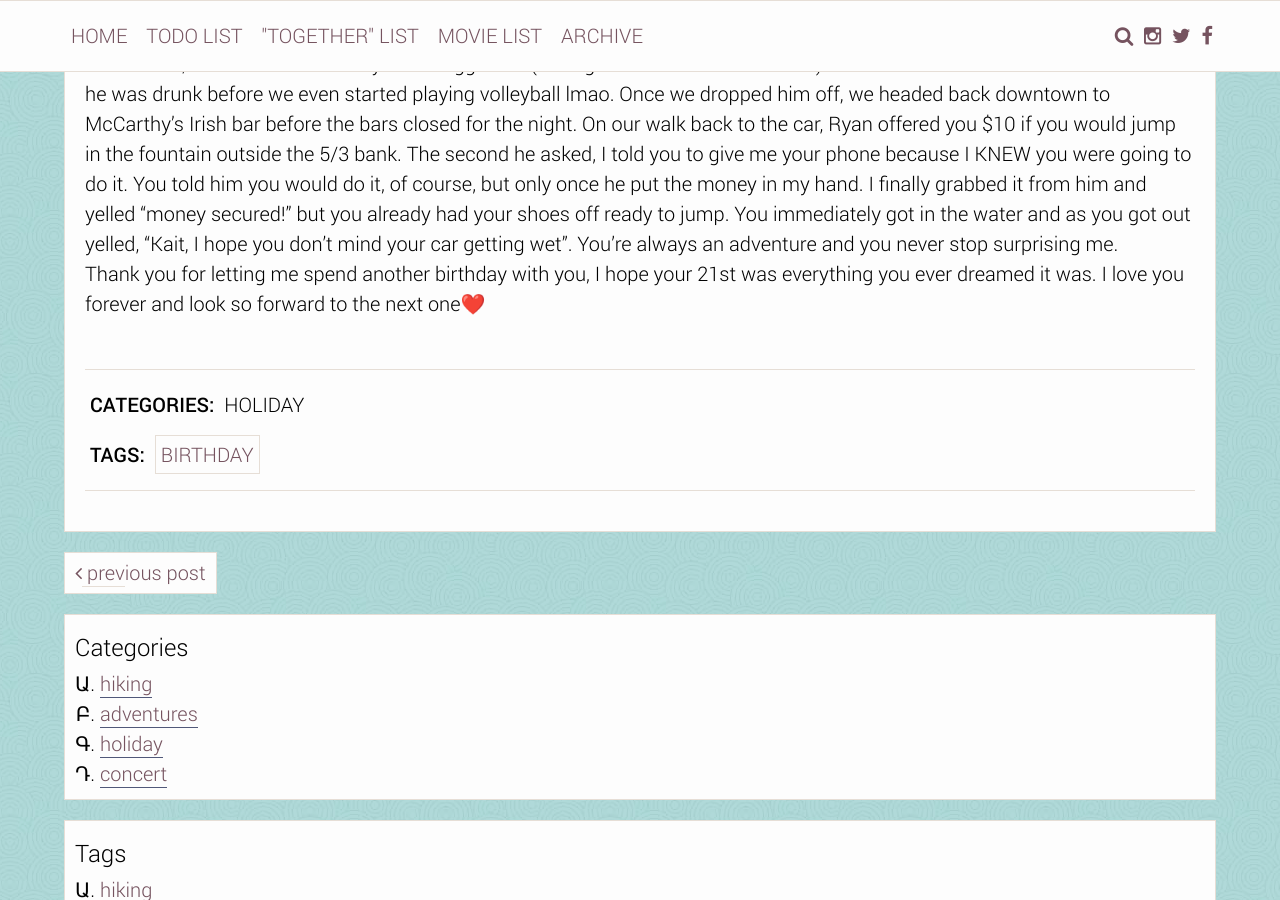
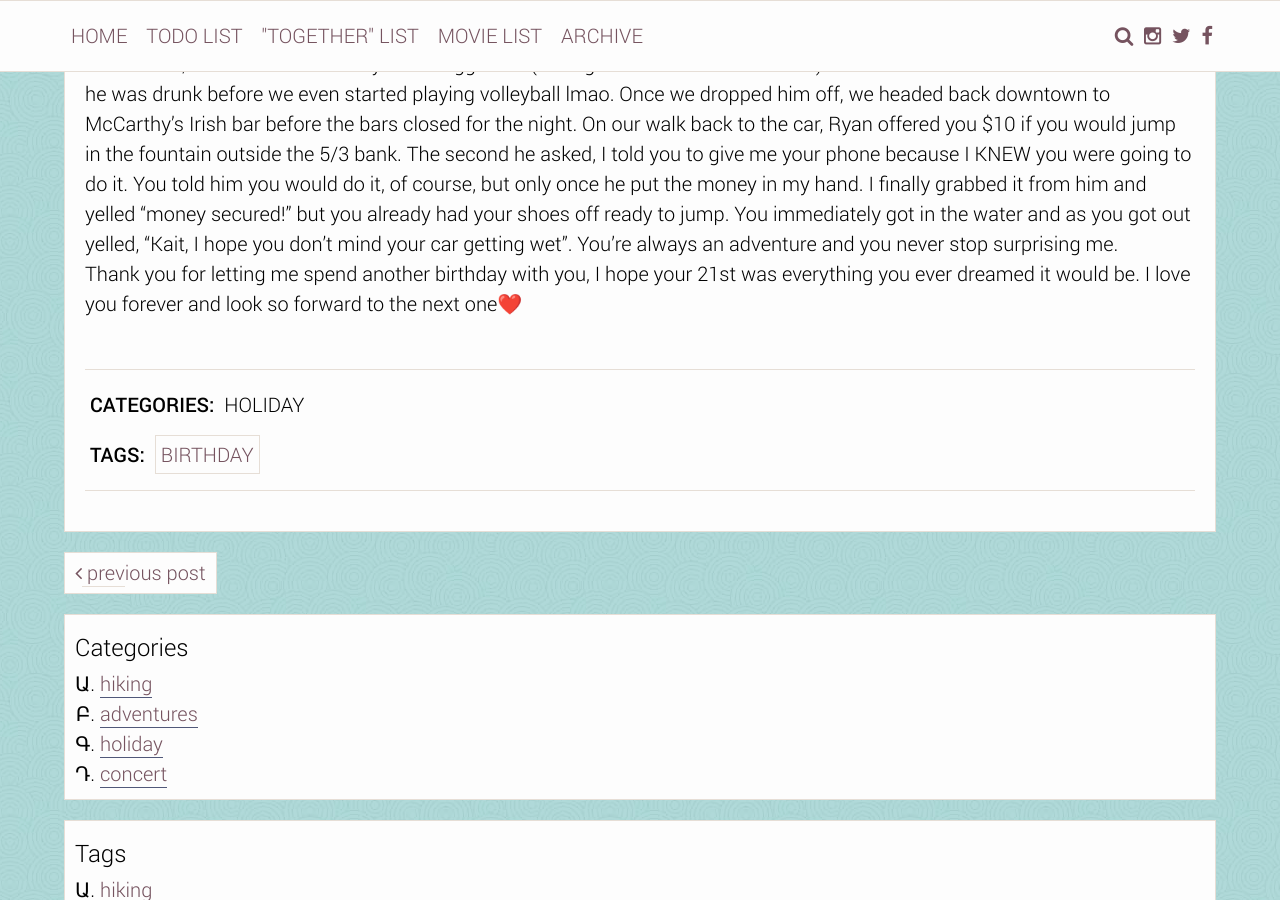
Before and after one commit to HappyBirthdayKait/HappyBirthdayKait.github.io, a Jekyll site: the page built from _posts/2018-05-10-Blakes21stBday.md, in a window 1280 px wide and 900 px high, scrolled down 1506 px. Built offline with Jekyll 4.4.1, drawn with Linux system fonts in a browser that asks for light colours.

Commit message:
update photos?

```diff
--- a/_posts/2018-05-10-Blakes21stBday.md
+++ b/_posts/2018-05-10-Blakes21stBday.md
@@ -8,10 +8,10 @@
 category: [holiday]
 ---
 Blake's 21st birthday was LIT! At 11:45 pm, we went to Tin Roof and waited till midnight so you could get your first drink (bourbon and coke, imagine that)! We ran into Andres and his friends and you had a beer, we hung out for about an hour before going home. While you were sleeping, I snuck your gifts onto the coffee table and put a card on your nightstand telling you where to find them. You came out and were totally shocked by how much alcohol I got you 😂 next we got your hair cut, got your new ~sideways~ license and headed to BJ's for lunch! You had your second drink and we had a really nice lunch, which included a free pizzookie. You picked monkeybread because you wanted something I would like too 😘 you're always thoughtful like that. The pizzookie wasn't enough, so we went to Baskin Robbins for free ice cream after that! We were on day 3 (?) of no wifi so we packed up your entire desktop and headed to Andrew's to play Siege and let me catch up on Riverdale. From there, we met your mom, Jim, and Brennan at Drake's for drinks and appetizers before meeting your dad at Marikkas. At Marikkas, you played darts with your dad and somehow managed to get a bullseye!
-<br> It was 10 o'clock before we got home and the fun really began. Ryan and Devon came over to pregame before hitting up Two Keys for Thirsty Thursday. No more "patron on ice", they just let you in! Two Keys was filled with beer pong, lots of drinking, trying to get Ryan to go in the kitchen and make you a pizza, and Ryan jumping on my foot. By the time we got home, you were so drunk that you were repeatedly telling me "Kait, I'm having a great time" in a Scottish accent. That's our new measurement for how drunk you are lmao. You also asked me to wash your bar clothes at 2:30 am because Ryan spilled a drink on you and you were afraid it would stain AND begged me to NOT make you cookies when I told you I was going to go unmake my bed 😂 yousa weirdo. PS. I tried to keep track of your drinks on your birthday, but I stopped counting after 6 at Two Keys. You drank your heart out my friend.
-<br> The next day was more relaxed, we went to iHop for a recovery breakfast then picked Brennan up from school and took him with us to the hospital to get my limp checked out lol. We had O'Charley's before going to a Legends Game where you drank even more (imagine that!). They accidentally gave your mom a triple and you asked for the same haha.
-<br> The party picked back up on Saturday when you spent the day on a bourbon tour at Makers Mark with your mom before coming home to play sand volleyball at Marikkas. We went with Ryan, Nick, and Tasha. Sand volleyball was a ton of fun, we ended up joining another team and winning a bet that resulted in them buying our whole team tequila shots (your favorite!!!) After the volleyball, we decided it would be fun to go to actual bars so we ran home and changed before going out. We started at Tin Roof, then went to the Roxy and Stagger Inn (having a drink at each of course) before we had to take Nick home because he was drunk before we even started playing volleyball lmao. Once we dropped him off, we headed back downtown to McCarthy's Irish bar before the bars closed for the night. On our walk back to the car, Ryan offered you $10 if you would jump in the fountain outside the 5/3 bank. The second he asked, I told you to give me your phone because I KNEW you were going to do it. You told him you would do it, of course, but only once he put the money in my hand. I finally grabbed it from him and yelled "money secured!" but you already had your shoes off ready to jump. You immediately got in the water and as you got out yelled, "Kait, I hope you don't mind your car getting wet". You're always an adventure and you never stop surprising me.
-<br> Thank you for letting me spend another birthday with you, I hope your 21st was everything you ever dreamed it was. I love you forever and look so forward to the next one❤️
+<br> 	It was 10 o'clock before we got home and the fun really began. Ryan and Devon came over to pregame before hitting up Two Keys for Thirsty Thursday. No more "patron on ice", they just let you in! Two Keys was filled with beer pong, lots of drinking, trying to get Ryan to go in the kitchen and make you a pizza, and Ryan jumping on my foot. By the time we got home, you were so drunk that you were repeatedly telling me "Kait, I'm having a great time" in a Scottish accent. That's our new measurement for how drunk you are lmao. You also asked me to wash your bar clothes at 2:30 am because Ryan spilled a drink on you and you were afraid it would stain AND begged me to NOT make you cookies when I told you I was going to go unmake my bed 😂 yousa weirdo. PS. I tried to keep track of your drinks on your birthday, but I stopped counting after 6 at Two Keys. You drank your heart out my friend.
+<br> 	The next day was more relaxed, we went to iHop for a recovery breakfast then picked Brennan up from school and took him with us to the hospital to get my limp checked out lol. We had O'Charley's before going to a Legends Game where you drank even more (imagine that!). They accidentally gave your mom a triple and you asked for the same haha.
+<br> 	The party picked back up on Saturday when you spent the day on a bourbon tour at Makers Mark with your mom before coming home to play sand volleyball at Marikkas. We went with Ryan, Nick, and Tasha. Sand volleyball was a ton of fun, we ended up joining another team and winning a bet that resulted in them buying our whole team tequila shots (your favorite!!!) After the volleyball, we decided it would be fun to go to actual bars so we ran home and changed before going out. We started at Tin Roof, then went to the Roxy and Stagger Inn (having a drink at each of course) before we had to take Nick home because he was drunk before we even started playing volleyball lmao. Once we dropped him off, we headed back downtown to McCarthy's Irish bar before the bars closed for the night. On our walk back to the car, Ryan offered you $10 if you would jump in the fountain outside the 5/3 bank. The second he asked, I told you to give me your phone because I KNEW you were going to do it. You told him you would do it, of course, but only once he put the money in my hand. I finally grabbed it from him and yelled "money secured!" but you already had your shoes off ready to jump. You immediately got in the water and as you got out yelled, "Kait, I hope you don't mind your car getting wet". You're always an adventure and you never stop surprising me.
+<br> 	Thank you for letting me spend another birthday with you, I hope your 21st was everything you ever dreamed it would be. I love you forever and look so forward to the next one❤️
 <br>
 
 {% include gallery.html %}
```
Also changed, not shown: 3 other files.
